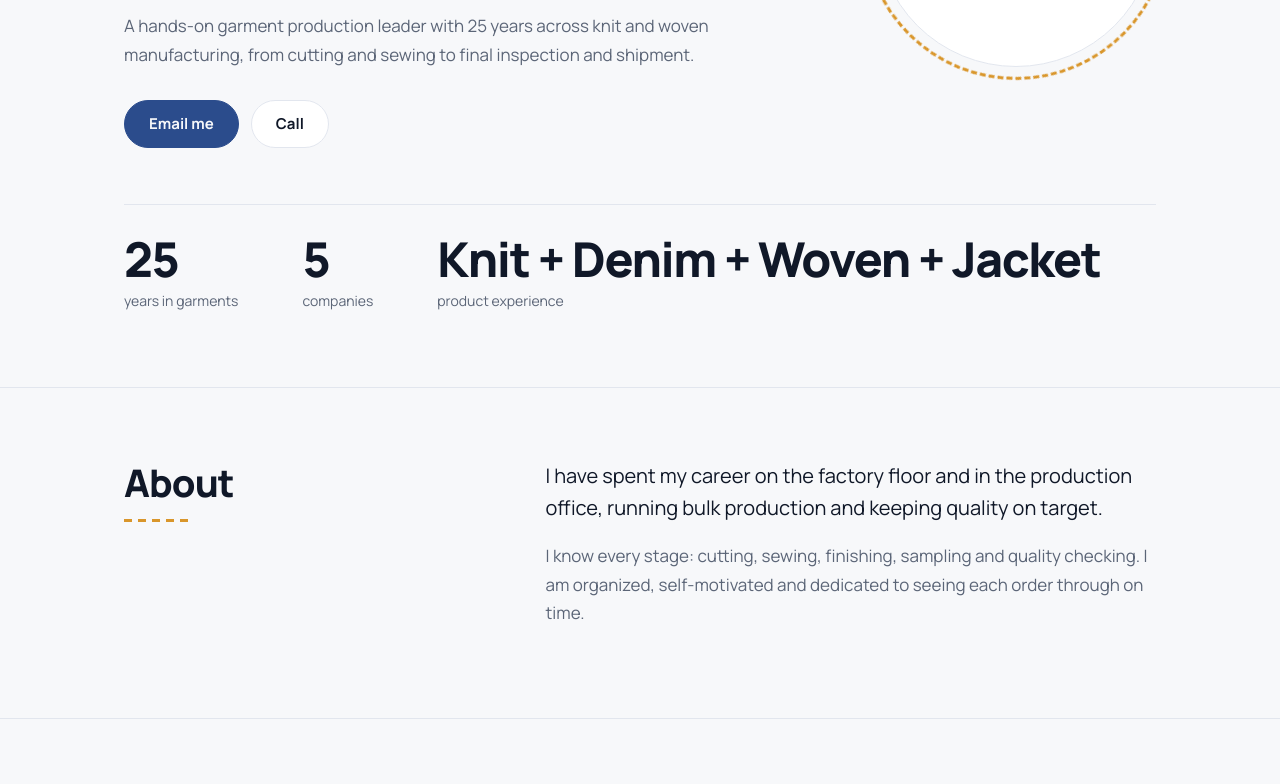
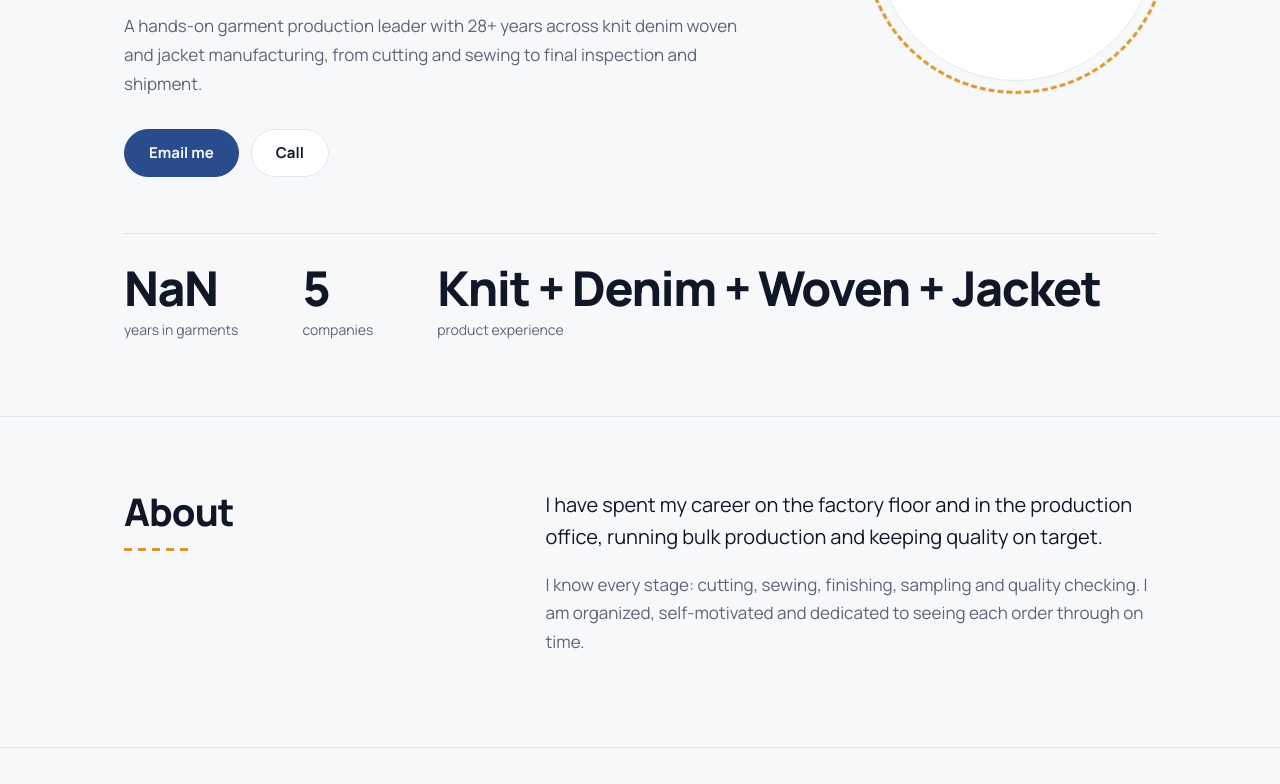
Before and after one commit to SheikSalauddinBiswas/MdAtaullahBiswas, a plain HTML site: page index.html in a window 1280 px wide. Shown: the part 479-1263 px from the top of the page. Drawn offline with Linux system fonts and the light colour scheme.

Commit message:
Update index.html

```diff
--- a/index.html
+++ b/index.html
@@ -124,13 +124,13 @@ footer{padding:36px 0 48px;border-top:1px solid var(--line);color:var(--mute);fo
 <h1><x-e>Md. Ataullah Biswas</x-e><x-b>মো. আতাউল্লাহ বিশ্বাস</x-b></h1>
 <p class="role"><b><x-e>Deputy General Manager, Production</x-e><x-b>ডেপুটি জেনারেল ম্যানেজার, প্রোডাকশন</x-b></b> · Pacific Jeans Group</p>
 <div class="stitch"></div>
-<p class="lead"><x-e>A hands-on garment production leader with 25 years across knit and woven manufacturing, from cutting and sewing to final inspection and shipment.</x-e><x-b>কাটিং ও সুইং থেকে ফাইনাল ইন্সপেকশন ও শিপমেন্ট পর্যন্ত নিট ও উভেন গার্মেন্টস উৎপাদনে ২৫ বছরের অভিজ্ঞ প্রোডাকশন লিডার।</x-b></p>
+<p class="lead"><x-e>A hands-on garment production leader with 28+ years across knit denim woven and jacket manufacturing, from cutting and sewing to final inspection and shipment.</x-e><x-b>কাটিং ও সুইং থেকে ফাইনাল ইন্সপেকশন ও শিপমেন্ট পর্যন্ত নিট ডেনিম উভেন ও জেকেট গার্মেন্টস উৎপাদনে ২৮+ বছরের অভিজ্ঞ প্রোডাকশন লিডার।</x-b></p>
 <div class="btns">
 <a class="btn p" href="mailto:ataullah.biswas1@gmail.com"><x-e>Email me</x-e><x-b>ইমেইল করুন</x-b></a>
 <a class="btn" href="tel:+8801716404998"><x-e>Call</x-e><x-b>কল করুন</x-b></a>
 </div></div></div>
 <div class="stats">
-<div><b id="yrs" data-n="25">28+</b><span><x-e>years in garments</x-e><x-b>বছর গার্মেন্টসে</x-b></span></div>
+<div><b id="yrs" data-n="28+">28+</b><span><x-e>years in garments</x-e><x-b>বছর গার্মেন্টসে</x-b></span></div>
 <div><b id="cos" data-n="5">5</b><span><x-e>companies</x-e><x-b>প্রতিষ্ঠান</x-b></span></div>
 <div><b><x-e>Knit + Denim + Woven + Jacket</x-e><x-b>নিট + ডেনিম + উভেন + জেকেট</x-b></b><span><x-e>product experience</x-e><x-b>পণ্যের অভিজ্ঞতা</x-b></span></div>
 </div>
```
